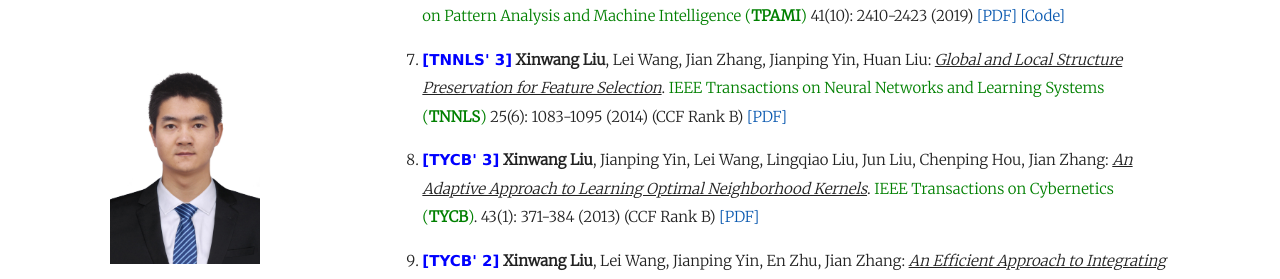
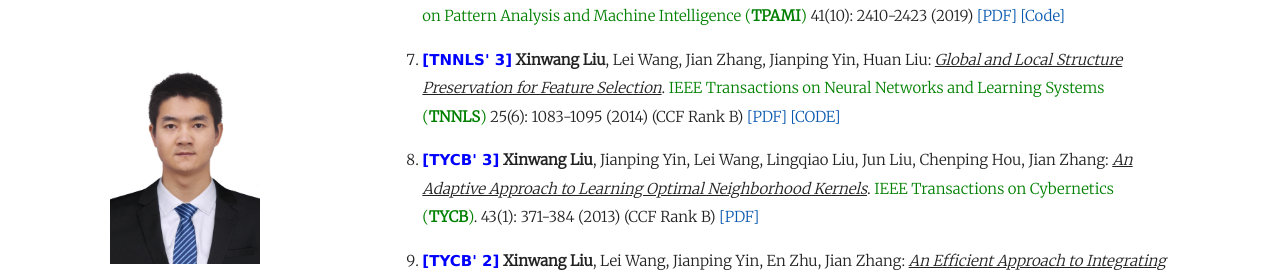
Before and after one commit to wx-liang/xinwangliu.github.io, a Jekyll site: the page built from index.md, in a window 1280 px wide and 900 px high, scrolled down 1427 px. Shown: the part 153-432 px from the top of the window. Built offline with Jekyll 4.4.1, drawn with Linux system fonts in a browser that asks for light colours; our own code applies the rules of GitHub Pages for plain Markdown files.

Commit message:
Update index.md

```diff
--- a/index.md
+++ b/index.md
@@ -47,7 +47,7 @@
 
 <p style="margin-top: 8px;"><li><font face="verdana" color="blue"><b>[TPAMI' 1]</b></font> <b>Xinwang Liu</b>, Xinzhong Zhu, Miaomiao Li, Lei Wang, Chang Tang, Jianping Yin, Dinggang Shen, Huaimin Wang and Wen Gao: "<i><u>Late Fusion Incomplete Multi-view Clustering</u></i>". <font color="green">IEEE Transactions on Pattern Analysis and Machine Intelligence (<b>TPAMI</b>)</font> 41(10): 2410-2423 (2019) <a href = "https://europepmc.org/backend/ptpmcrender.fcgi?accid=PMC6494716&blobtype=pdf">[PDF]</a> <a href = "https://github.com/xinwangliu/Late-Fusion-Incomplete-Multi-view-Clustering">[Code]</a></li></p>
 
-<p style="margin-top: 8px;"><li><font face="verdana" color="blue"><b>[TNNLS' 3]</b></font> <b>Xinwang Liu</b>, Lei Wang, Jian Zhang, Jianping Yin, Huan Liu: <i><u>Global and Local Structure Preservation for Feature Selection</u></i>. <font color="green">IEEE Transactions on Neural Networks and Learning Systems (<b>TNNLS</b>)</font> 25(6): 1083-1095 (2014) (CCF Rank B) <a href = "https://www.researchgate.net/profile/Xinwang_Liu/publication/257984802_Global_and_Local_Structure_Preservation_for_Feature_Selection/links/0deec527abd45e2d46000000.pdf">[PDF]</a></li></p>
+<p style="margin-top: 8px;"><li><font face="verdana" color="blue"><b>[TNNLS' 3]</b></font> <b>Xinwang Liu</b>, Lei Wang, Jian Zhang, Jianping Yin, Huan Liu: <i><u>Global and Local Structure Preservation for Feature Selection</u></i>. <font color="green">IEEE Transactions on Neural Networks and Learning Systems (<b>TNNLS</b>)</font> 25(6): 1083-1095 (2014) (CCF Rank B) <a href = "https://www.researchgate.net/profile/Xinwang_Liu/publication/257984802_Global_and_Local_Structure_Preservation_for_Feature_Selection/links/0deec527abd45e2d46000000.pdf">[PDF]</a> <a href = "https://github.com/xinwangliu/GLSPFS_supervised">[CODE]</a></li></p>
 
 <p style="margin-top: 8px;"><li><font face="verdana" color="blue"><b>[TYCB' 3]</b></font> <b>Xinwang Liu</b>, Jianping Yin, Lei Wang, Lingqiao Liu, Jun Liu, Chenping Hou, Jian Zhang: <i><u>An Adaptive Approach to Learning Optimal Neighborhood Kernels</u></i>. <font color="green">IEEE Transactions on Cybernetics (<b>TYCB</b>)</font>. 43(1): 371-384 (2013) (CCF Rank B) <a href = "http://citeseerx.ist.psu.edu/viewdoc/download?doi=10.1.1.710.2961&rep=rep1&type=pdf">[PDF]</a></li></p>
 
```
